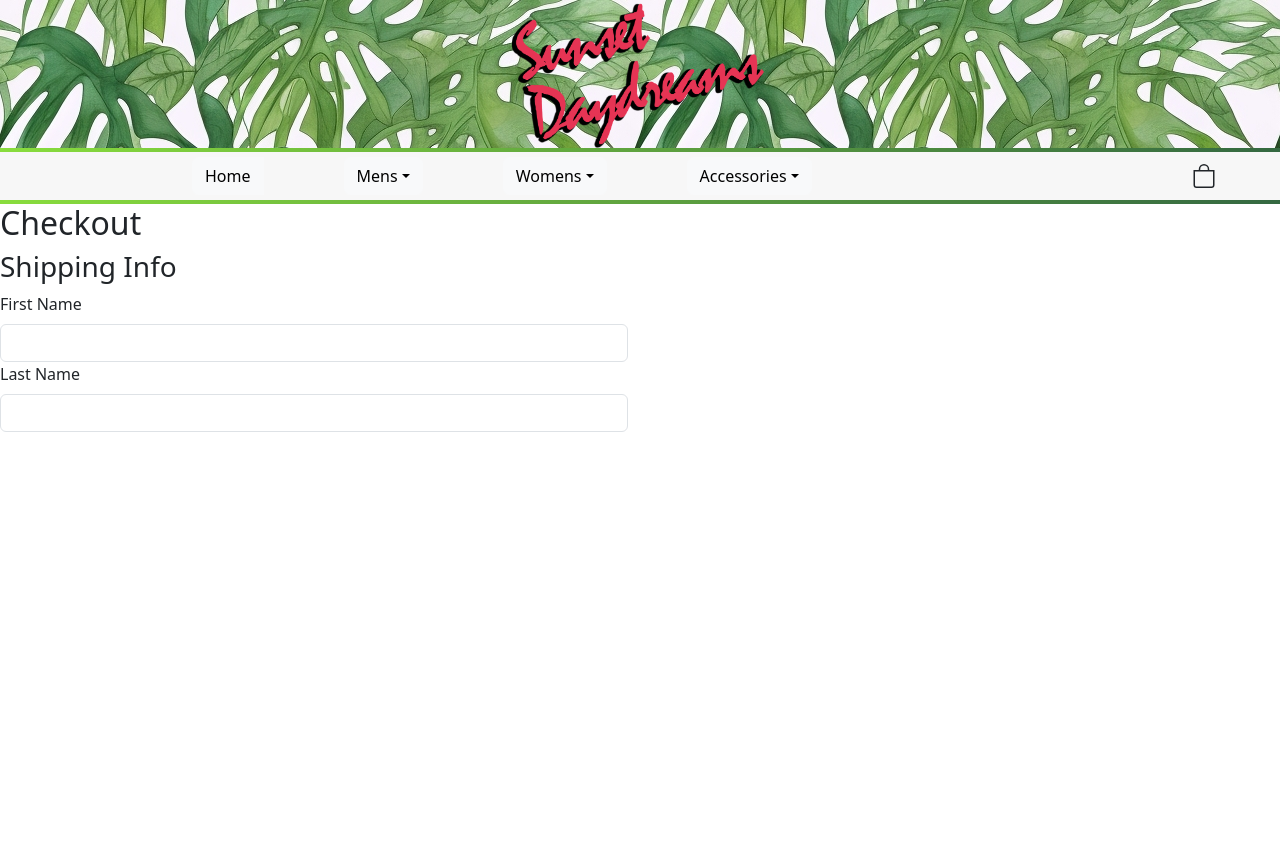
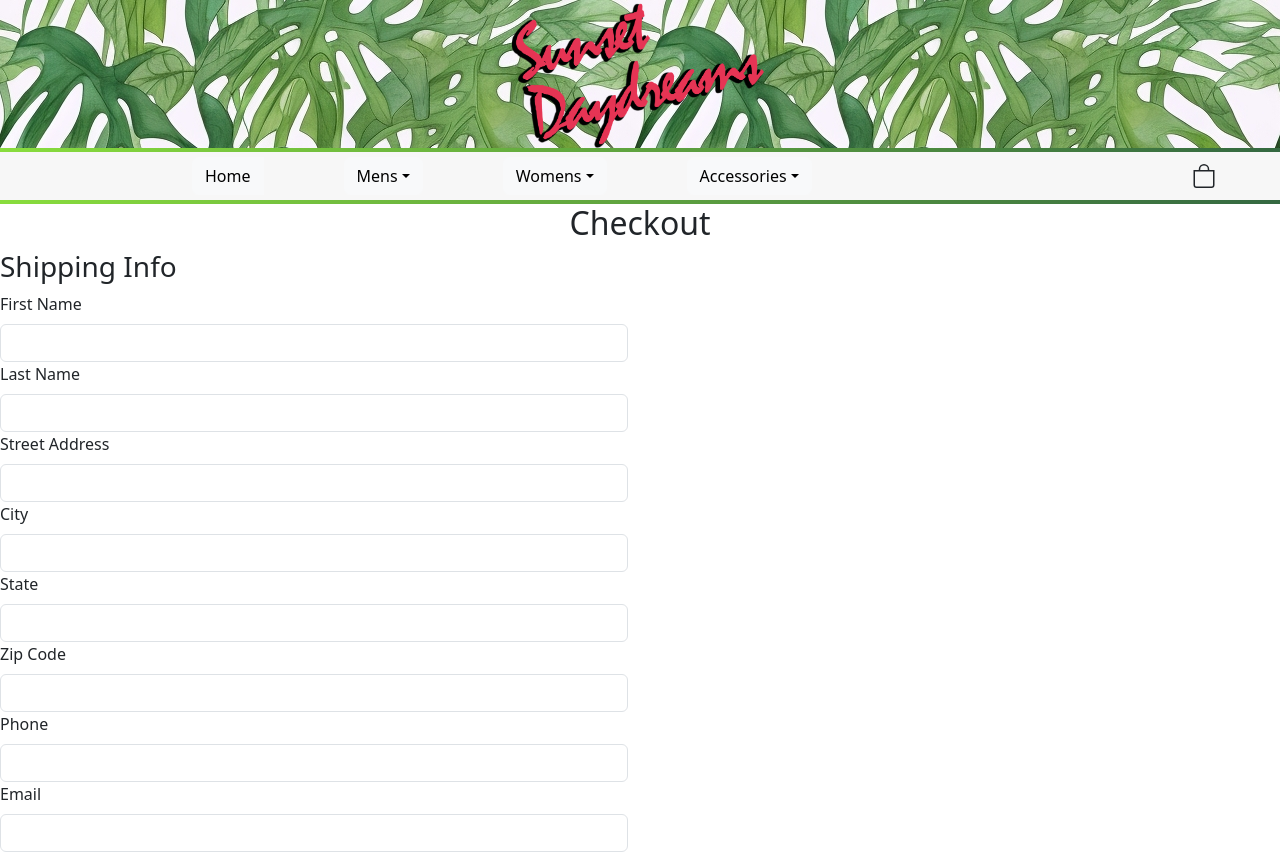
Before and after one commit to michaeltestut/SunsetDaydreams, a React (Vite) app in the folder client/: page /checkout in a window 1280 px wide. Before the commit the page ends 800 px from the top, so only its background shows below. Built offline with nearby package versions, Linux system fonts and the light colour scheme; what styled-theming would draw is missing.

Commit message:
update shipping form

```diff
--- a/client/src/pages/Client/Checkout.tsx
+++ b/client/src/pages/Client/Checkout.tsx
@@ -19,6 +19,32 @@ const Checkout: React.FC = () => {
               <Form.Label>Last Name</Form.Label>
               <Form.Control type='text' />
             </Form.Group>
+            <Form.Group>
+              <Form.Label>Street Address</Form.Label>
+              <Form.Control type='text' />
+            </Form.Group>
+            <Form.Group>
+              <Form.Label>City</Form.Label>
+              <Form.Control type='text' />
+            </Form.Group>
+            <Form.Group>
+              <Form.Label>State</Form.Label>
+              <Form.Control type='text' />
+            </Form.Group>
+            <Form.Group>
+              <Form.Label>Zip Code</Form.Label>
+              <Form.Control type='text' />
+            </Form.Group>
+            <Form.Group>
+              <Form.Label>Phone</Form.Label>
+              <Form.Control type='text' />
+            </Form.Group>
+            <Form.Group>
+              <Form.Label>Email</Form.Label>
+              <Form.Control type='text' />
+            </Form.Group>
+
+
           </Form>
         </Col>
       </Row>
@@ -30,5 +56,7 @@ export default Checkout
 
 
 const Container = styled.div`
-
+  h2{
+    text-align: center;
+  }
 `
```
